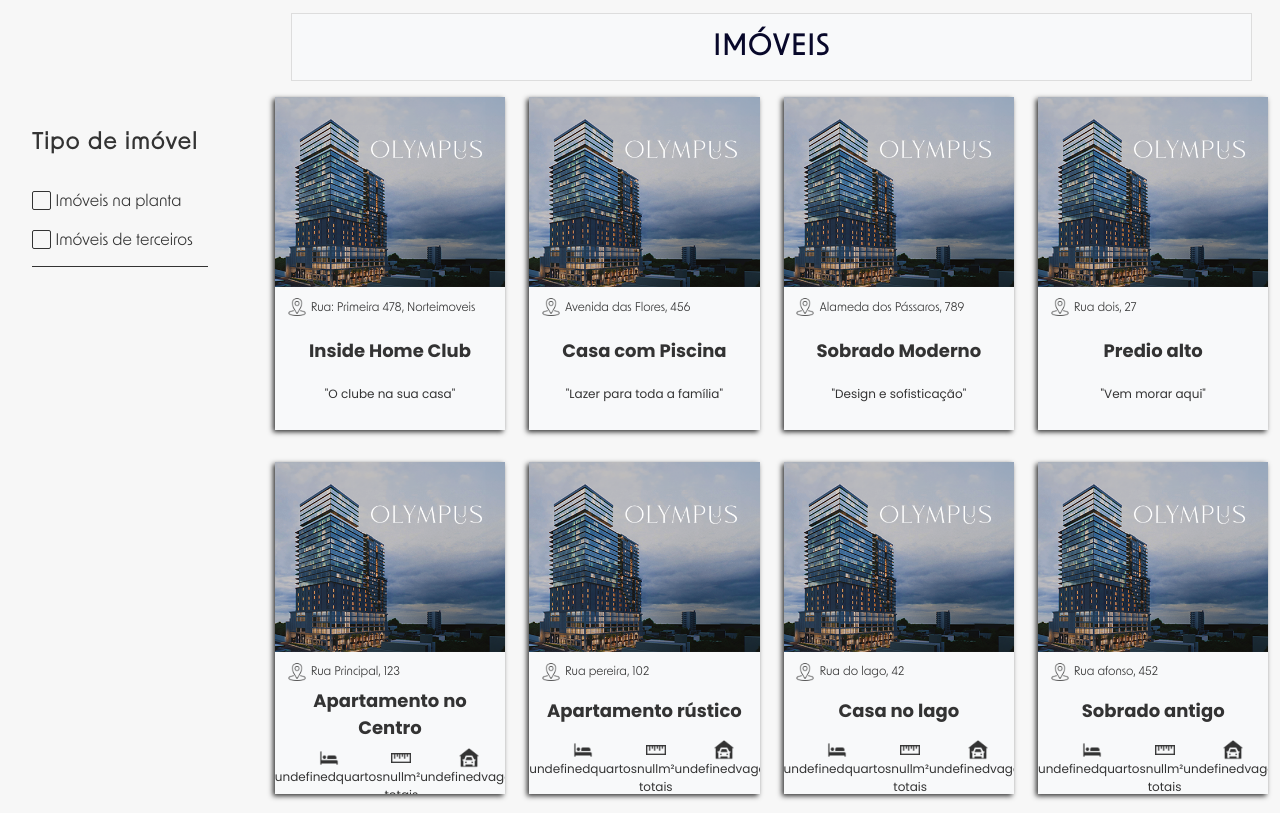
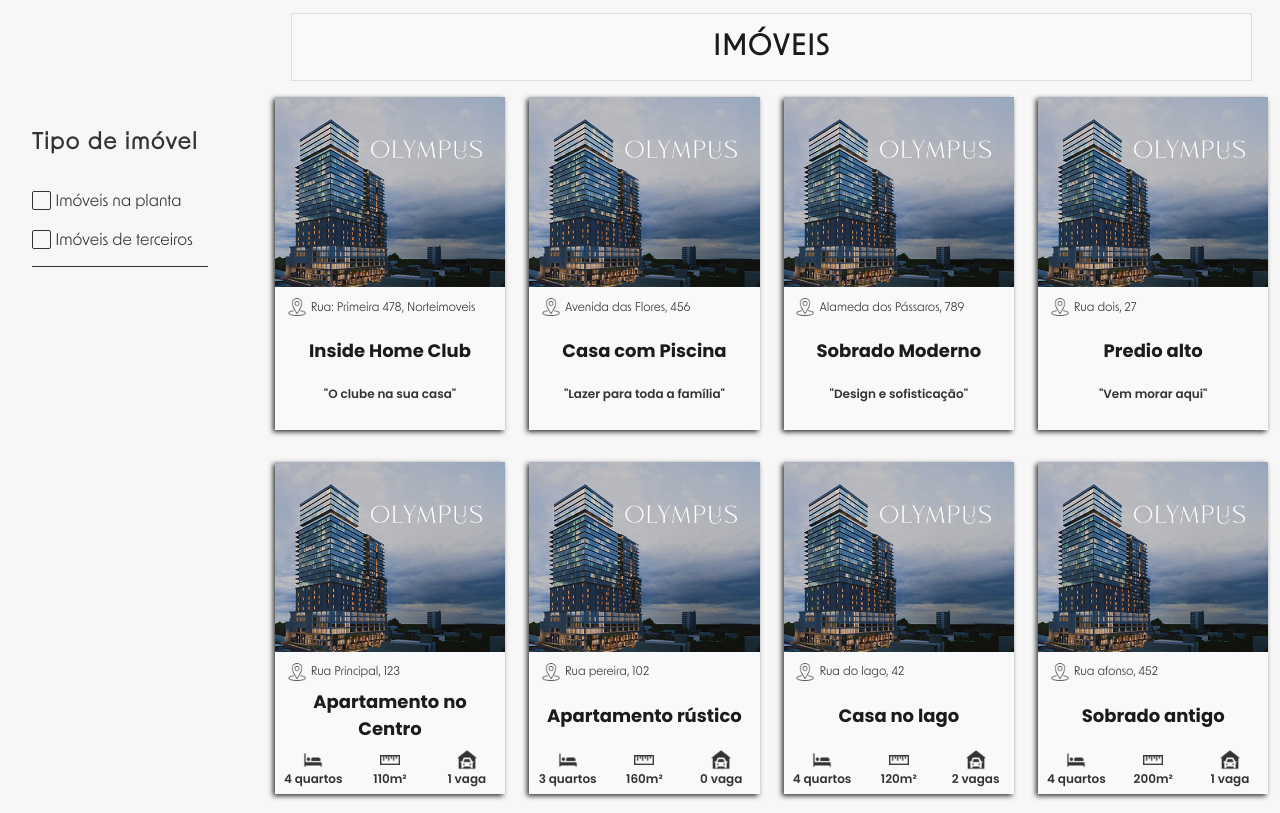
Before and after one commit to viniciusbalestra/balestrinImoveis, a website: page pages/investimentos.html in a window 1280 px wide. Shown: the part 139-952 px from the top of the page. Drawn offline with Linux system fonts and the light colour scheme.

Commit message:
Correção da classe Imovel e da função getAllImoveis, implementação de novas propriedades

```diff
--- a/allImoveis.json
+++ b/allImoveis.json
@@ -7,8 +7,15 @@
     "localizacao": "Rua: Primeira 478, Norteimoveis",
     "valor": null,
     "tipo": null,
-    "metragem": null,
-    "fotos": null
+    "descricao": null,
+    "metragem": 80,
+    "tamanhoAreaConst": null,
+    "qtdQuartos": 2,
+    "vagas": 2,
+    "qtdBanheiros": null,
+    "fotos": null,
+    "destaque": false,
+    "eDisponivel": false
   },
   {
     "id": 3333,
@@ -18,8 +25,15 @@
     "localizacao": "Avenida das Flores, 456",
     "valor": null,
     "tipo": null,
-    "metragem": null,
-    "fotos": null
+    "descricao": null,
+    "metragem": 60,
+    "tamanhoAreaConst": null,
+    "qtdQuartos": 1,
+    "vagas": 1,
+    "qtdBanheiros": null,
+    "fotos": null,
+    "destaque": false,
+    "eDisponivel": false
   },
   {
     "id": 4444,
@@ -29,8 +43,15 @@
     "localizacao": "Alameda dos Pássaros, 789",
     "valor": null,
     "tipo": null,
-    "metragem": null,
-    "fotos": null
+    "descricao": null,
+    "metragem": 97,
+    "tamanhoAreaConst": null,
+    "qtdQuartos": 2,
+    "vagas": 2,
+    "qtdBanheiros": null,
+    "fotos": null,
+    "destaque": false,
+    "eDisponivel": false
   },
   {
     "id": 5555,
@@ -40,8 +61,15 @@
     "localizacao": "Rua dois, 27",
     "valor": null,
     "tipo": null,
-    "metragem": null,
-    "fotos": null
+    "descricao": null,
+    "metragem": 180,
+    "tamanhoAreaConst": null,
+    "qtdQuartos": 5,
+    "vagas": 4,
+    "qtdBanheiros": null,
+    "fotos": null,
+    "destaque": false,
+    "eDisponivel": false
   },
   {
     "id": 2222,
@@ -51,8 +79,15 @@
     "localizacao": "Rua Principal, 123",
     "valor": null,
     "tipo": null,
-    "metragem": null,
-    "fotos": null
+    "descricao": null,
+    "metragem": 110,
+    "tamanhoAreaConst": null,
+    "qtdQuartos": 4,
+    "vagas": 1,
+    "qtdBanheiros": null,
+    "fotos": null,
+    "destaque": false,
+    "eDisponivel": false
   },
   {
     "id": 6666,
@@ -62,8 +97,15 @@
     "localizacao": "Rua pereira, 102",
     "valor": null,
     "tipo": null,
-    "metragem": null,
-    "fotos": null
+    "descricao": null,
+    "metragem": 160,
+    "tamanhoAreaConst": null,
+    "qtdQuartos": 3,
+    "vagas": 0,
+    "qtdBanheiros": null,
+    "fotos": null,
+    "destaque": false,
+    "eDisponivel": false
   },
   {
     "id": 7777,
@@ -73,8 +115,15 @@
     "localizacao": "Rua do lago, 42",
     "valor": null,
     "tipo": null,
-    "metragem": null,
-    "fotos": null
+    "descricao": null,
+    "metragem": 120,
+    "tamanhoAreaConst": null,
+    "qtdQuartos": 4,
+    "vagas": 2,
+    "qtdBanheiros": null,
+    "fotos": null,
+    "destaque": false,
+    "eDisponivel": false
   },
   {
     "id": 8888,
@@ -84,7 +133,14 @@
     "localizacao": "Rua afonso, 452",
     "valor": null,
     "tipo": null,
-    "metragem": null,
-    "fotos": null
+    "descricao": null,
+    "metragem": 200,
+    "tamanhoAreaConst": null,
+    "qtdQuartos": 4,
+    "vagas": 1,
+    "qtdBanheiros": null,
+    "fotos": null,
+    "destaque": false,
+    "eDisponivel": false
   }
 ]
--- a/queries.js
+++ b/queries.js
@@ -2,7 +2,7 @@
 const { connect, pool } = require('./connection');
 const fs = require('fs/promises');
 const path = require('path');
-const Imovel = require('./src/scripts/classeImovel')
+const Imovel = require('./src/scripts/classeImovel');
 
 const jsonFilePath = path.join(__dirname, 'allImoveis.json');
 
@@ -12,24 +12,28 @@ async function getAllImoveis(categoria) {
         const [rows] = await pool.execute('SELECT * FROM imoveis WHERE categoria = ?', [categoria]);
 
         const imoveis = rows.map(row => {
-            const imovel = new Imovel();
-            imovel.id = row.id;
-            imovel.categoria = row.categoria;
-            imovel.titulo = row.titulo;
-            imovel.slogan = row.slogan;
-            imovel.localizacao = row.localizacao;
-            imovel.valor = row.valor;
-            imovel.tipo = row.tipo;
-            imovel.descricao = row.descricao;
-            imovel.metragem = row.metragem;
-            imovel.tamanhoAreaConst = row.tamanhoAreaConst;
-            imovel.qtdQuartos = row.qtdQuartos;
-            imovel.vagas = row.vagas;
-            imovel.qtdBanheiros = row.qtdBanheiros;
-            imovel.fotos = row.fotos;
+            const imovel = new Imovel(
+                row.id,
+                row.categoria,
+                row.titulo,
+                row.slogan,
+                row.localizacao,
+                row.valor,
+                row.tipo,
+                row.descricao,
+                row.metragem,
+                row.tamanhoAreaConst,
+                row.qtdQuartos,
+                row.vagas,
+                row.qtdBanheiros,
+                row.fotos
+            );
+
+            console.log(imovel, "1");
             return imovel;
         });
 
+        console.log(imoveis, "2");
         return imoveis;
 
     } catch (error) {
@@ -147,6 +151,7 @@ async function queryDatabase() {
         return null
     }
 }
+
 queryDatabase();
 
 module.exports = { getAllImoveis, insertImoveis, queryDatabase, getAllImoveisFromJson, queries };
--- a/src/scripts/engine.js
+++ b/src/scripts/engine.js
@@ -110,6 +110,9 @@ function imoveisTerceirosToHtml(imovel) {
         divClass = "investimento"
     };
 
+    const pluralQuartos = imovel.qtdQuartos <= 1 ? "" : "s";
+    const pluralVagas = imovel.vagas <= 1 ? "" : "s";
+
     return `
         <div class="${divClass}">
             <div>
@@ -127,15 +130,15 @@ function imoveisTerceirosToHtml(imovel) {
                     <div id="investimento-descricoes">
                         <div class="${divClass}-descricao-container">
                             <img src="/src/assets/interativo/icons8-cama-24.png" alt="Icone de quartos">
-                            <p class="${divClass}-descricao">${imovel.qtdQuartos}quartos</p>
+                            <p class="${divClass}-descricao">${imovel.qtdQuartos} quarto${pluralQuartos}</p>
                         </div>
                         <div class="${divClass}-descricao-container">
                             <img src="/src/assets/interativo/icons8-ruler-24.png" alt="Icone de régua">
-                            <p class="${divClass}-descricao">${imovel.metragem}m² totais</p>
+                            <p class="${divClass}-descricao">${imovel.metragem}m²</p>
                         </div>
                         <div class="${divClass}-descricao-container">
                             <img src="/src/assets/interativo/icons8-garagem-24.png" alt="Icone de garagem">
-                            <p class="${divClass}-descricao">${imovel.vagas}vagas</p>
+                            <p class="${divClass}-descricao">${imovel.vagas} vaga${pluralVagas}</p>
                         </div>
                     </div>
                 </div>
--- a/src/styles/investimentos.css
+++ b/src/styles/investimentos.css
@@ -86,7 +86,7 @@ main {
     font-weight: bolder;
     font-size: 28px;
     text-align: center;
-    color: var(--cor-primaria);
+    color: var(--cor-escura);
     grid-column-start: 2;
     grid-row-start: 1;
     padding: 1rem;
@@ -122,6 +122,7 @@ main {
     justify-content: center;
     font-size: 18px;
     font-family: var(--fonte-secundaria);
+    color: var(--cor-escura);
     padding: 0.4rem;
     height: 4.3rem;
     text-align: center;
@@ -140,5 +141,6 @@ main {
 
 .pagina-investimento-descricao {
     font-size: 12px;
+    font-weight: 600;
     font-family: var(--fonte-secundaria);
 }
--- a/src/styles/style.css
+++ b/src/styles/style.css
@@ -10,7 +10,7 @@
     --cor-branco: #f8f9fa; /* Branco*/
     --cor-texto: #333; /* Cinza escuro */
     --cor-destaque: #42427E; /*Azul claro*/
-    --cor-escura: #292308; /*Marrom escuro*/
+    --cor-escura: #1b1b1b; /*Marrom escuro*/
     --cor-cinza: #dddddd;
 
 
@@ -220,16 +220,13 @@ h2 {
     height: 26rem;
 }
 
-.investimentos-titulo {
-    color: var(--cor-texto);
-}
-
 .investimento-info h3 {
     display: flex;
     align-items: center;
     justify-content: center;
     font-size: 24px;
     font-family: var(--fonte-secundaria);
+    color: var(--cor-escura);
     padding: 0.6rem;
     height: 5.5rem;
     text-align: center;
```
Also changed, not shown: src/scripts/classeImovel.js (+6 -3 lines).
